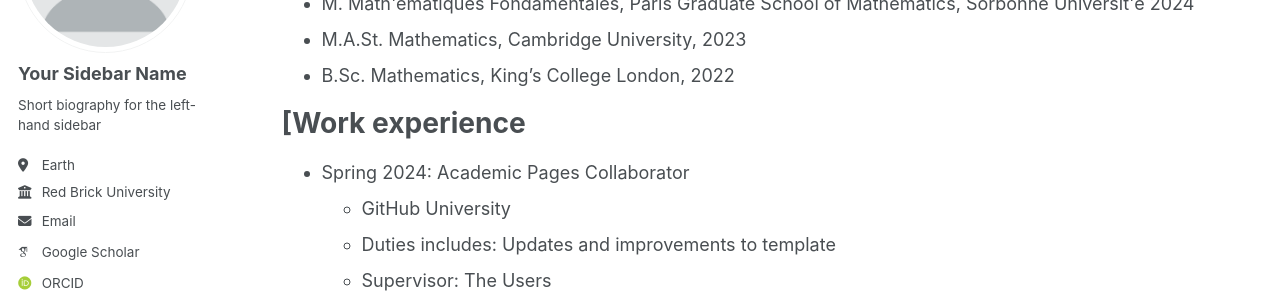
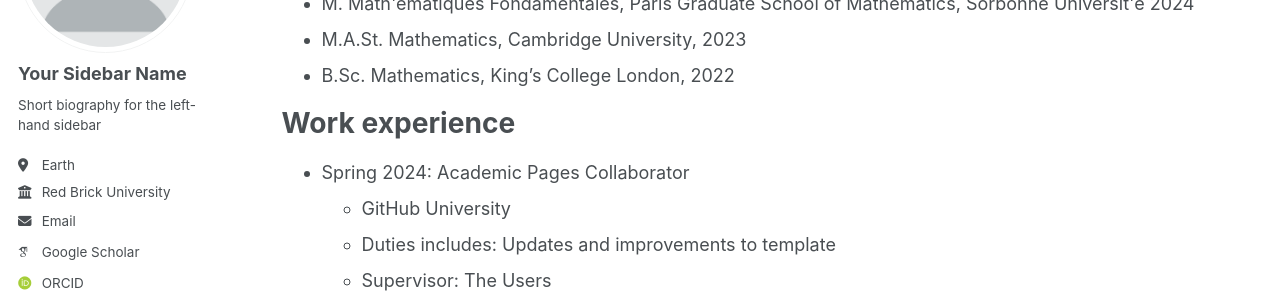
Before and after one commit to dominikschrimpel/dominik.schrimpel, a Jekyll site: the page built from _pages/cv.md, in a window 1280 px wide and 1400 px high. Shown: the part 239-539 px from the top of the window. Built offline with Jekyll 4.4.1, drawn with Linux system fonts in a browser that asks for light colours; some web fonts are replaced; a script that is not in the unit is left out.

Commit message:
Update cv.md

```diff
--- a/_pages/cv.md
+++ b/_pages/cv.md
@@ -16,7 +16,7 @@ Education
 * M.A.St. Mathematics, Cambridge University, 2023
 * B.Sc. Mathematics, King's College London, 2022
 
-[Work experience
+Work experience
 ======
 * Spring 2024: Academic Pages Collaborator
   * GitHub University
@@ -47,7 +47,7 @@ Publications
   <ul>{% for post in site.publications reversed %}
     {% include archive-single-cv.html %}
   {% endfor %}</ul>
-]: #
+
 
 Talks
 ======
```
